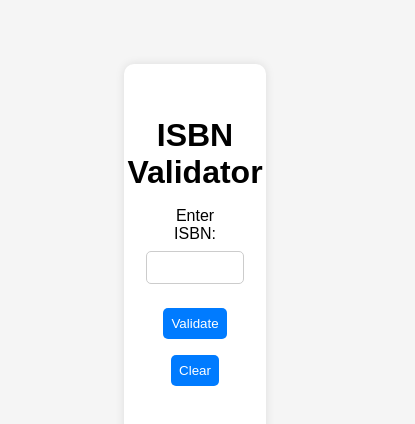
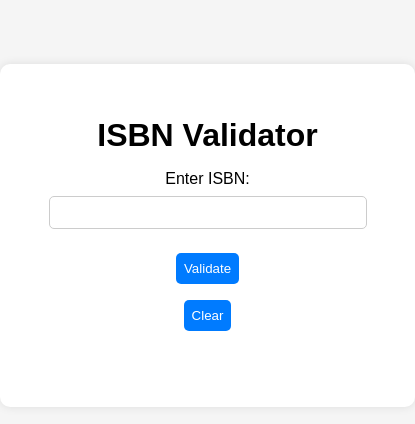
Before and after one commit to PathakVikas/ISBN, a plain HTML site: page index.html in a window 390 px wide. Shown: the part 80-504 px from the top of the page, 415 px wide, since content can reach past the window. Drawn offline with Linux system fonts and the light colour scheme.

Commit message:
responsive design for container

```diff
--- a/styles.css
+++ b/styles.css
@@ -79,7 +79,8 @@ font-size: 1.25rem;
     justify-content: center;
     align-items: center;
     background: white;
-    width: 20%;
+    width: 90%;
+    max-width: 400px;
     margin: 4rem auto;
     padding: 2rem;
     border-radius: 10px;
@@ -95,6 +96,7 @@ form {
     display: flex;
     flex-direction: column;
     align-items: center;
+    width: 100%;
 }
 
 label {
```
Lines whose indentation alone changed are shown as unchanged.
